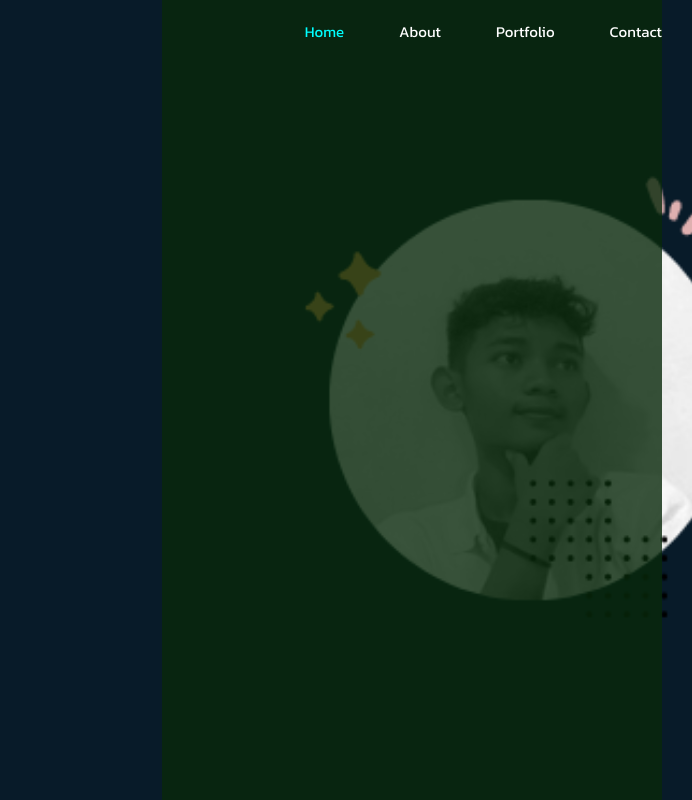
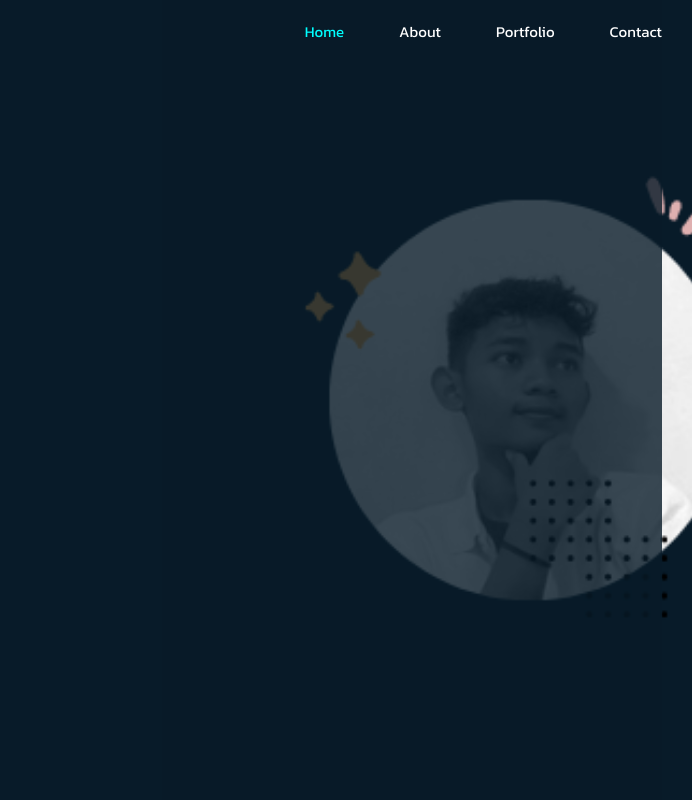
Before and after one commit to atayap/atayafik, a plain HTML site: page index.html in a window 1280 px wide. In both pictures the pointer is over the element 1000 px from the left and 400 px from the top of the page. Shown: the full height of the page, 588-1280 px from the left. Drawn offline with nearby package versions, Linux system fonts and the light colour scheme.

Commit message:
ganti jadi biru

```diff
--- a/styles.css
+++ b/styles.css
@@ -428,7 +428,7 @@ body {
 }
 
 .home-imgHover:hover {
-    background:#08290b;
+    background: #081b29;
     opacity: .8;
 }
 
```
